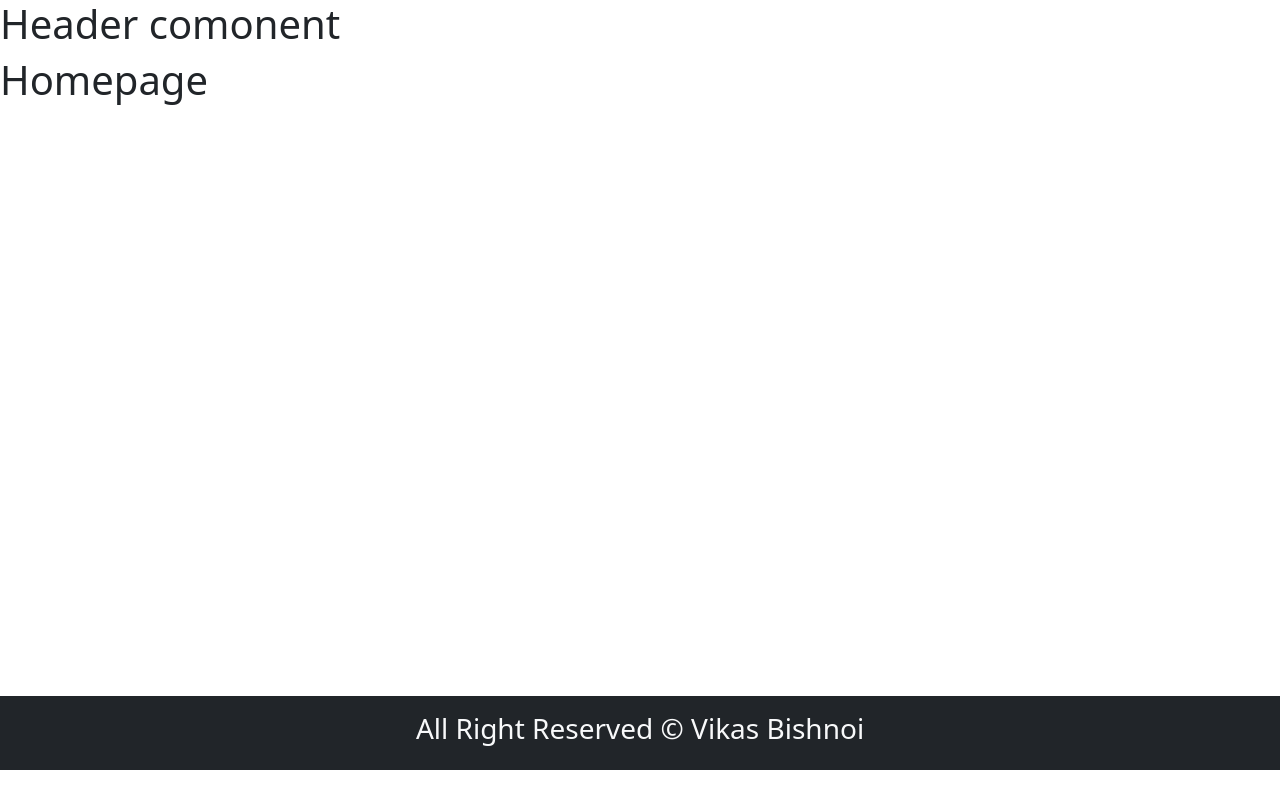
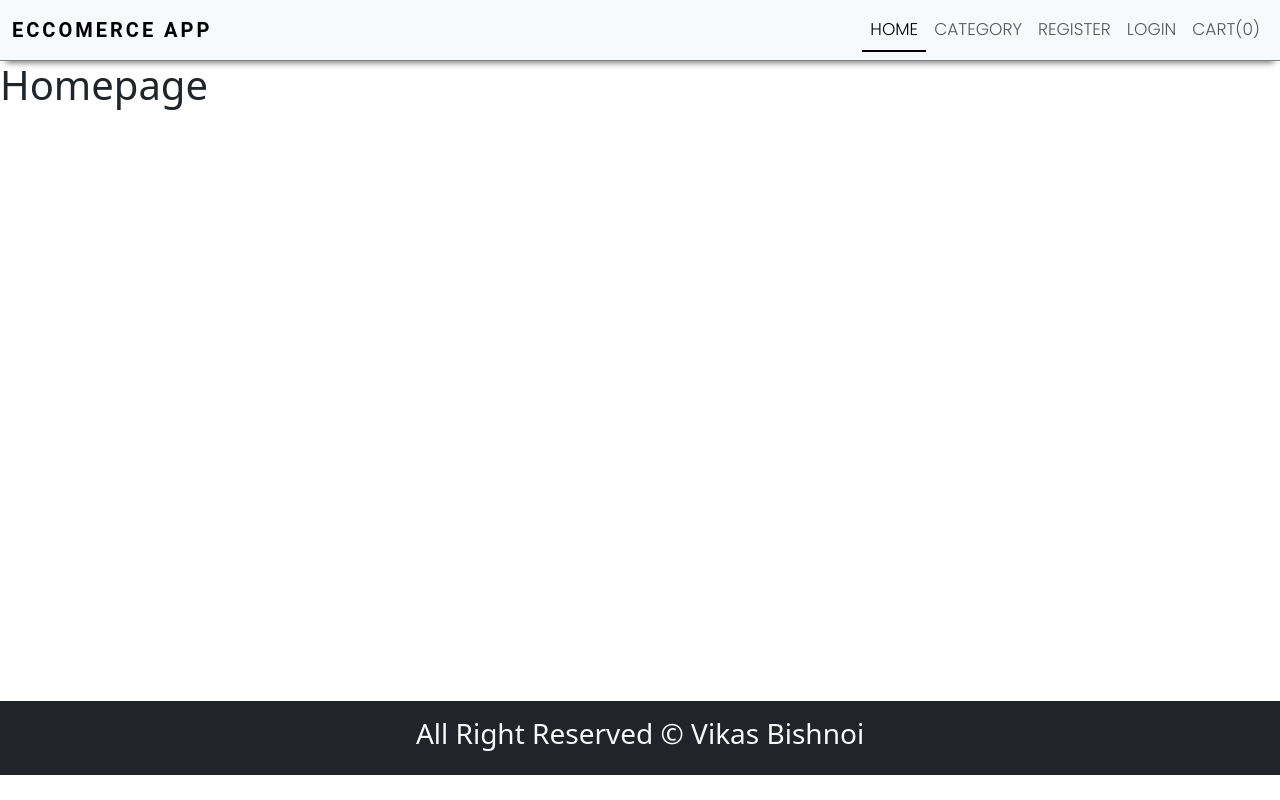
Before and after one commit to VikasHBishnoi/Ecommerce-app, a React (Create React App) app in the folder client/: page / in a window 1280 px wide. Built offline with nearby package versions, Linux system fonts and the light colour scheme.

Commit message:
Navbar made

```diff
--- a/client/src/components/Layout/Header.js
+++ b/client/src/components/Layout/Header.js
@@ -1,9 +1,69 @@
-import React from 'react'
-
+import React from "react";
+import { NavLink, Link } from "react-router-dom";
 const Header = () => {
-    return (
-        <div><h1>Header comonent</h1></div>
-    )
-}
+  return (
+    <>
+      <nav className="navbar navbar-expand-lg bg-body-tertiary">
+        <div className="container-fluid">
+          <button
+            className="navbar-toggler"
+            type="button"
+            data-bs-toggle="collapse"
+            data-bs-target="#navbarTogglerDemo01"
+            aria-controls="navbarTogglerDemo01"
+            aria-expanded="false"
+            aria-label="Toggle navigation"
+          >
+            <span className="navbar-toggler-icon" />
+          </button>
+          <div className="collapse navbar-collapse" id="navbarTogglerDemo01">
+            <Link to="/" className="navbar-brand">
+            {/* To add icon u can install react-icon */}
+              Eccomerce App
+            </Link>
+            <ul className="navbar-nav ms-auto mb-2 mb-lg-0">
+              <li className="nav-item">
+                <NavLink to="/" className="nav-link" href="#">
+                  Home
+                </NavLink>
+              </li>
+              <li className="nav-item">
+                <NavLink to="/category" className="nav-link" href="#">
+                  Category
+                </NavLink>
+              </li>
+              <li className="nav-item">
+                <NavLink to="/register" className="nav-link" href="#">
+                  Register
+                </NavLink>
+              </li>
+              <li className="nav-item">
+                <NavLink to="/login" className="nav-link" href="#">
+                  Login
+                </NavLink>
+              </li>
+              <li className="nav-item">
+                <NavLink to="/cart" className="nav-link" href="#">
+                  Cart(0)
+                </NavLink>
+              </li>
+            </ul>
+            {/* <form className="d-flex" role="search">
+              <input
+                className="form-control me-2"
+                type="search"
+                placeholder="Search"
+                aria-label="Search"
+              />
+              <button className="btn btn-outline-success" type="submit">
+                Search
+              </button>
+            </form> */}
+          </div>
+        </div>
+      </nav>
+    </>
+  );
+};
 
 export default Header;
--- a/client/src/index.css
+++ b/client/src/index.css
@@ -6,3 +6,28 @@
     padding: 0;
     box-sizing: border-box;
 }
+
+
+/* Navbar */
+.navbar{
+    font-family: 'Poppins', sans-serif;;
+    font-size: 17px;
+    line-height: 26px;
+    text-transform: uppercase;
+    box-shadow: 0 8px 6px -6px gray;
+    --webkit-box-shadow:0 8px 6px -6px gray;
+    border-bottom: 1.5px solid gray !important;
+}
+
+.nav-link{
+    font-weight: 300 !important;
+}
+
+.active{
+    border-bottom: 2px solid;
+}
+.navbar-brand{
+    font-weight: 700;
+    font-family: 'roboto',sans-serif;
+    letter-spacing: 3px;
+}
--- a/client/src/index.js
+++ b/client/src/index.js
@@ -2,7 +2,6 @@ import React from 'react';
 import ReactDOM from 'react-dom/client';
 import './index.css';
 import App from './App';
-import reportWebVitals from './reportWebVitals';
 import { BrowserRouter } from 'react-router-dom';
 
 const root = ReactDOM.createRoot(document.getElementById('root'));
@@ -13,8 +12,3 @@ root.render(
     </React.StrictMode>
   </BrowserRouter>
 );
-
-// If you want to start measuring performance in your app, pass a function
-// to log results (for example: reportWebVitals(console.log))
-// or send to an analytics endpoint. Learn more: https://bit.ly/CRA-vitals
-reportWebVitals();
```
